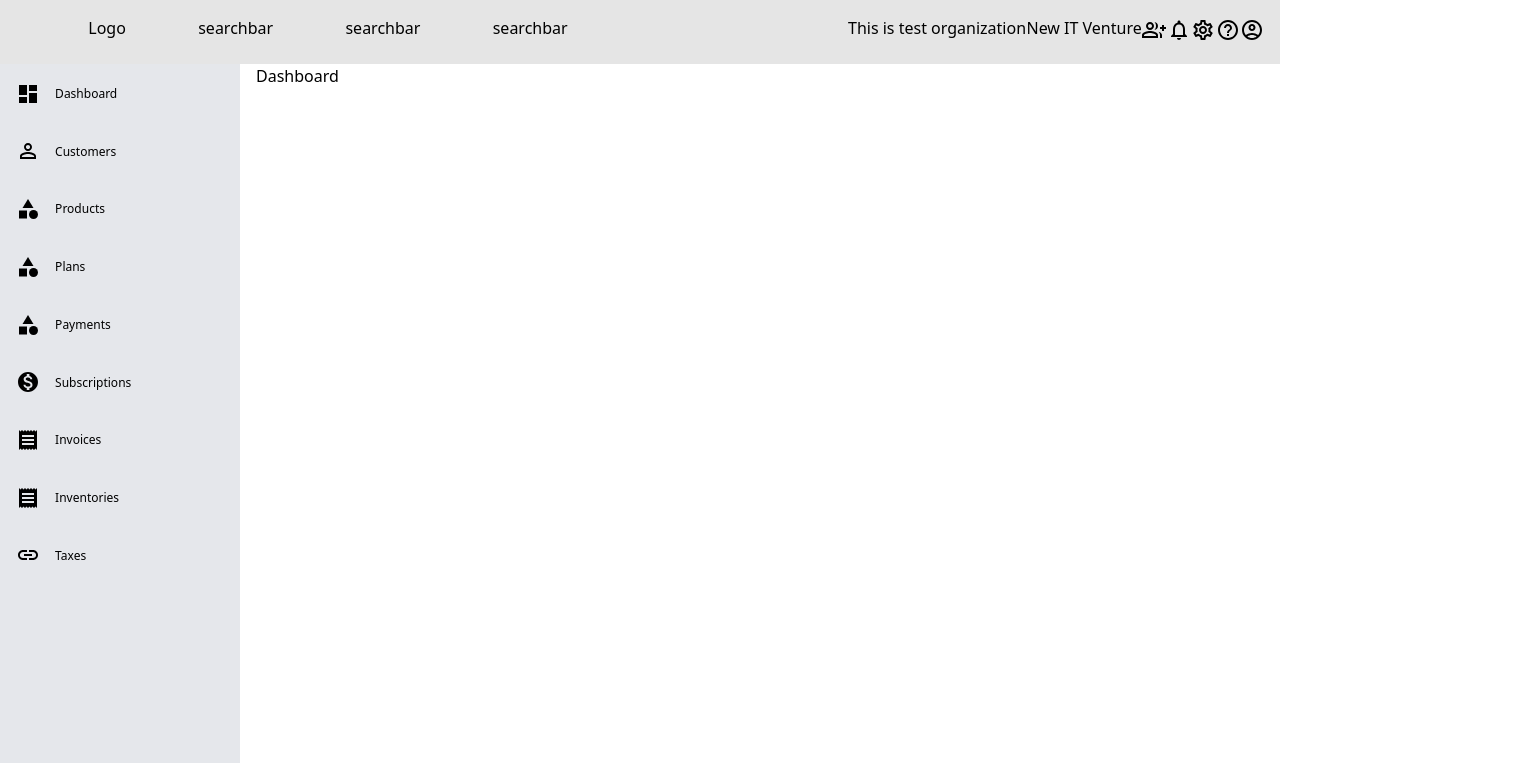
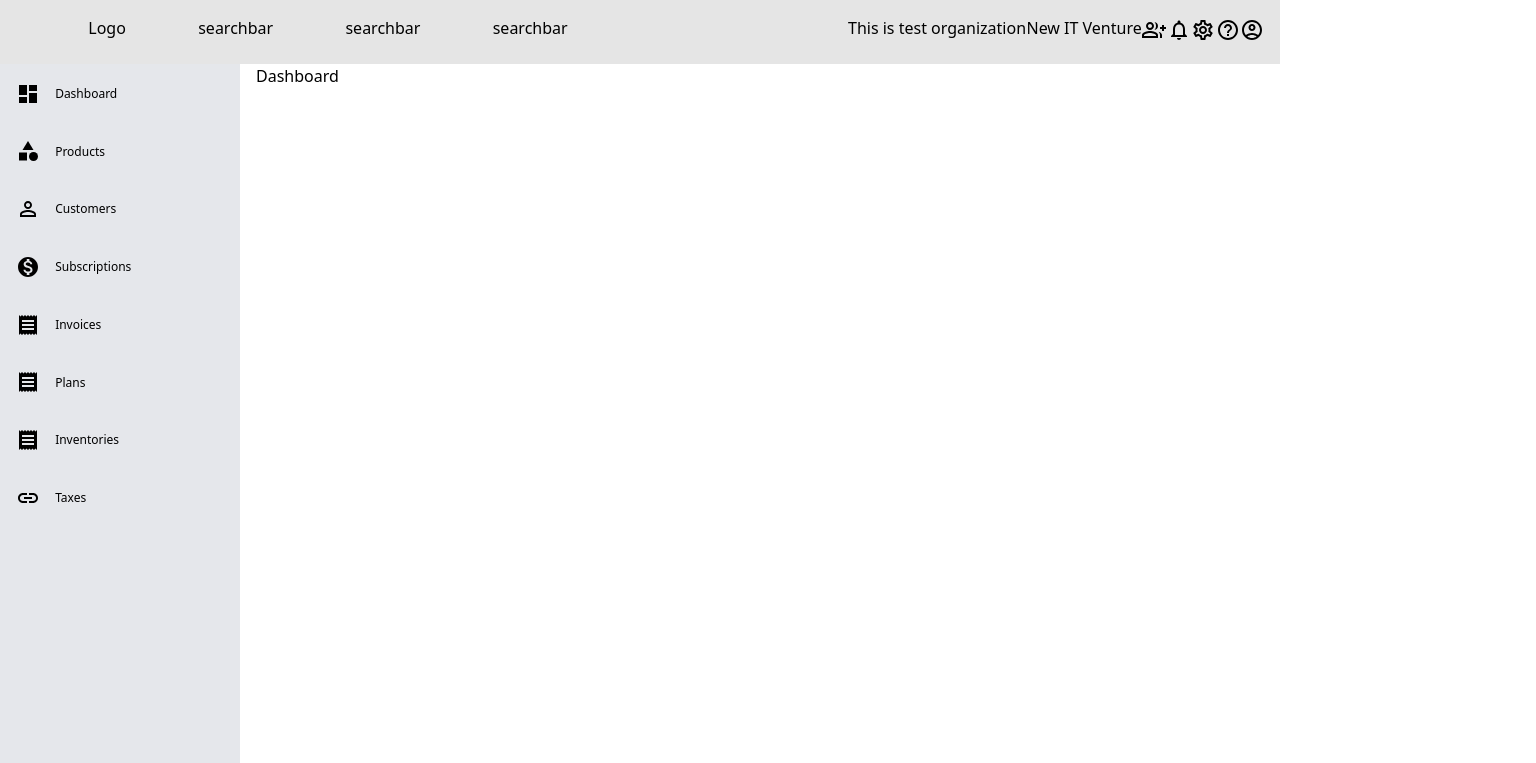
Before and after one commit to susantp/thamelui, a Next.js app: page / in a window 1280 px wide. Shown: the top 763 px of the page, 1536 px wide, since content can reach past the window. Built offline with nearby package versions, Linux system fonts and the light colour scheme.

Commit message:
code refactor and sidebar state managed

```diff
--- a/components/common/Content.jsx
+++ b/components/common/Content.jsx
@@ -1,5 +1,10 @@
-import React from "react";
+import React, { useEffect } from 'react'
+import { useRecoilValue } from 'recoil'
+import { sidebarState } from '../../store/atoms'
 
-export default function Content({ children }) {
-  return <div className="container ml-64 mt-16  ">{children}</div>;
+export default function Content ({ children }) {
+  const { open } = useRecoilValue(sidebarState)
+  const contentPadding = open ? 'container pl-64 pt-16' : 'container pl-24 pt-16'
+
+  return <div className={contentPadding}>{children}</div>
 }
--- a/components/common/Sidebar.jsx
+++ b/components/common/Sidebar.jsx
@@ -1,122 +1,84 @@
-import React, { useState } from "react";
-import DashboardIcon from "@mui/icons-material/Dashboard";
-import PersonOutlineIcon from "@mui/icons-material/PersonOutline";
-import MonetizationOnIcon from "@mui/icons-material/MonetizationOn";
-import CategoryIcon from "@mui/icons-material/Category";
-import ReceiptIcon from "@mui/icons-material/Receipt";
-import LinkIcon from "@mui/icons-material/Link";
-import ArrowBackIcon from "@mui/icons-material/ArrowBack";
-import ArrowForwardIcon from "@mui/icons-material/ArrowForward";
-import { useRecoilState } from "recoil";
-import { themeState } from "../../store/atoms";
-import Link from "next/link";
+import React, { useRef, useState } from 'react'
+import DashboardIcon from '@mui/icons-material/Dashboard'
+import PersonOutlineIcon from '@mui/icons-material/PersonOutline'
+import MonetizationOnIcon from '@mui/icons-material/MonetizationOn'
+import CategoryIcon from '@mui/icons-material/Category'
+import ReceiptIcon from '@mui/icons-material/Receipt'
+import LinkIcon from '@mui/icons-material/Link'
+import ArrowBackIcon from '@mui/icons-material/ArrowBack'
+import ArrowForwardIcon from '@mui/icons-material/ArrowForward'
+import { useRecoilState } from 'recoil'
+import { sidebarState } from '../../store/atoms'
+import Link from 'next/link'
 
-export default function Sidebar({ doUpdateSideBarWidth }) {
-  const [isOpen, setisOpen] = useState(true);
+export default function Sidebar () {
+  const [isOpen, setIsOpen] = useState(true)
+  const [{ open }, setSidebar] = useRecoilState(sidebarState)
+
+  const mainDivRef = useRef(null)
+  const sidebarMenuList = [
+    { name: 'Dashboard', link: '/', icon: <DashboardIcon/> },
+    { name: 'Products', link: '/products', icon: <CategoryIcon/> },
+    { name: 'Customers', link: '/customers', icon: <PersonOutlineIcon/> },
+    { name: 'Subscriptions', link: '/subscriptions', icon: <MonetizationOnIcon/> },
+    { name: 'Invoices', link: '/invoices', icon: <ReceiptIcon/> },
+    { name: 'Plans', link: '/plans', icon: <ReceiptIcon/> },
+    { name: 'Inventories', link: '/inventories', icon: <ReceiptIcon/> },
+    { name: 'Taxes', link: '/taxes', icon: <LinkIcon/> }
+  ]
+
+  /************************** conditional styles start ***********************/
+  const customStyle = isOpen
+    ? 'flex flex-col  w-60 fixed top-16 bg-gray-200  border-gray-300 left-0 h-screen overflow-auto'
+    : 'flex flex-col  w-[78px] fixed top-16 bg-gray-200 	border-gray-300	 left-0 h-screen transition ease-in-out delay-150 overflow-auto'
+
+  const fontDisplay = isOpen ? 'ml-3 text-xs' : 'hidden'
+
+  const toggleBtnWidth = isOpen
+    ? ' flex justify-center pt-2 text-white border cursor-pointer  border-slate-700 fixed bottom-0 h-9 bg-slate-400 w-60'
+    : ' flex justify-center pt-2 text-white border cursor-pointer  border-slate-700 fixed bottom-0 h-9 bg-slate-400 w-[78px]'
+
+  /************************** conditional styles end ***********************/
+  const linkDivStyle = 'cursor-pointer hover:bg-blue-400 hover:block w-full p-4 '
+
+  const SidebarMenuComponent = ({ sidebar }) => {
+    return (
+      <Link href={sidebar.link}>
+        <div className={linkDivStyle}>
+            <span>
+              {sidebar.icon}
+            </span>
+          <span className={fontDisplay}> {sidebar.name} </span>
+        </div>
+      </Link>
+    )
+  }
 
   const handleClick = () => {
-    setisOpen(!isOpen);
-  };
-  const customStyle = isOpen
-    ? "flex flex-col  w-60 fixed top-16 bg-gray-200  border-gray-300 left-0 h-screen"
-    : "flex flex-col  w-[78px] fixed top-16 bg-gray-200 	border-gray-300	 left-0 h-screen transition ease-in-out delay-150 ";
+    setSidebar({open:!isOpen})
+    setIsOpen(!isOpen)
+  }
 
-  const fontDisplay = isOpen ? "ml-3 text-xs" : "hidden";
 
-  const toggleBtnWidth = isOpen
-    ? " flex justify-center pt-2 text-white border cursor-pointer  border-slate-700 fixed bottom-0 h-9 bg-slate-400 w-60"
-    : " flex justify-center pt-2 text-white border cursor-pointer  border-slate-700 fixed bottom-0 h-9 bg-slate-400 w-[78px]";
-
-    const linkDivStyle = "cursor-pointer hover:bg-blue-400 hover:block w-full p-4 "
   return (
     <>
-      <div className={customStyle}>
-        <Link href="/">
-          <div className={linkDivStyle}>
-            <span>
-              <DashboardIcon />
-            </span>
-            <span className={fontDisplay}> Dashboard </span>
-          </div>
-        </Link>
-        <Link href="/customers">
-          <div className={linkDivStyle}>
-            <span>
-              <PersonOutlineIcon />
-            </span>
-            <span className={fontDisplay}> Customers </span>
-          </div>
-        </Link>
-
-        <Link href="/products">
-          <div className={linkDivStyle}>
-            <span>
-              <CategoryIcon />
-            </span>
-            <span className={fontDisplay}> Products </span>
-          </div>
-        </Link>
-        <Link href="/plans">
-          <div className={linkDivStyle}>
-            <span>
-              <CategoryIcon />
-            </span>
-            <span className={fontDisplay}> Plans </span>
-          </div>
-        </Link>
-
-        <Link href="/payments">
-          <div className={linkDivStyle}>
-            <span>
-              <CategoryIcon />
-            </span>
-            <span className={fontDisplay}> Payments </span>
-          </div>
-        </Link>
-
-        <Link href="/subscriptions">
-          <div className={linkDivStyle}>
-            <span>
-              <MonetizationOnIcon />
-            </span>
-            <span className={fontDisplay}> Subscriptions </span>
-          </div>
-        </Link>
-        <Link href="/invoices">
-          <div className={linkDivStyle}>
-            <span>
-              <ReceiptIcon />
-            </span>
-            <span className={fontDisplay}> Invoices </span>
-          </div>
-        </Link>
-        <Link href="/inventories">
-          <div className={linkDivStyle}>
-            <span>
-              <ReceiptIcon />
-            </span>
-            <span className={fontDisplay}> Inventories </span>
-          </div>
-        </Link>
-        <Link href="/taxes">
-          <div className={linkDivStyle}>
-            <span>
-              <LinkIcon />
-            </span>
-            <span className={fontDisplay}> Taxes </span>
-          </div>
-        </Link>
+      <div className={customStyle} ref={mainDivRef}>
+        {
+          sidebarMenuList.map((sidebar, key) => {
+            return <SidebarMenuComponent key={key} sidebar={sidebar}/>
+          })
+        }
       </div>
 
       {isOpen ? (
         <div onClick={handleClick} className={toggleBtnWidth}>
-          <ArrowBackIcon />
+          <ArrowBackIcon/>
         </div>
       ) : (
         <div onClick={handleClick} className={toggleBtnWidth}>
-          <ArrowForwardIcon />
+          <ArrowForwardIcon/>
         </div>
       )}
     </>
-  );
+  )
 }
--- a/store/atoms.js
+++ b/store/atoms.js
@@ -1,6 +1,8 @@
-import { atom } from 'recoil'
+import { atom, useRecoilValue } from 'recoil'
 
-export const themeState = atom({
-  key: 'sidebarWidthState',
-  default: 0
+export const sidebarState = atom({
+  key: 'sidebar',
+  default: {
+    open: 1
+  }
 })
```
